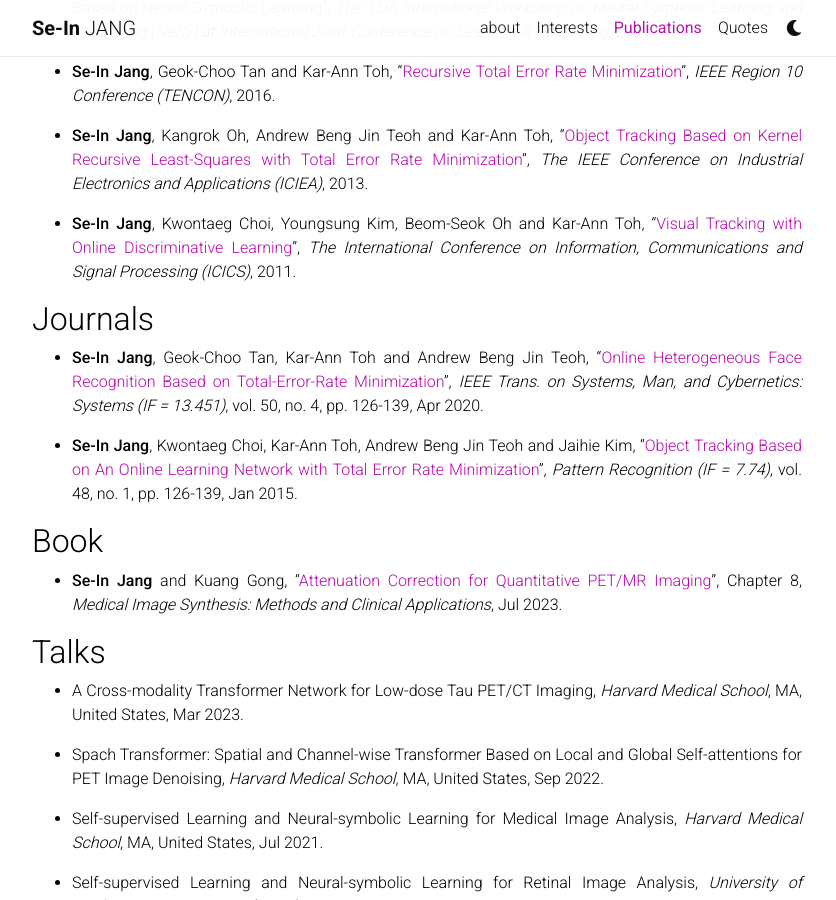
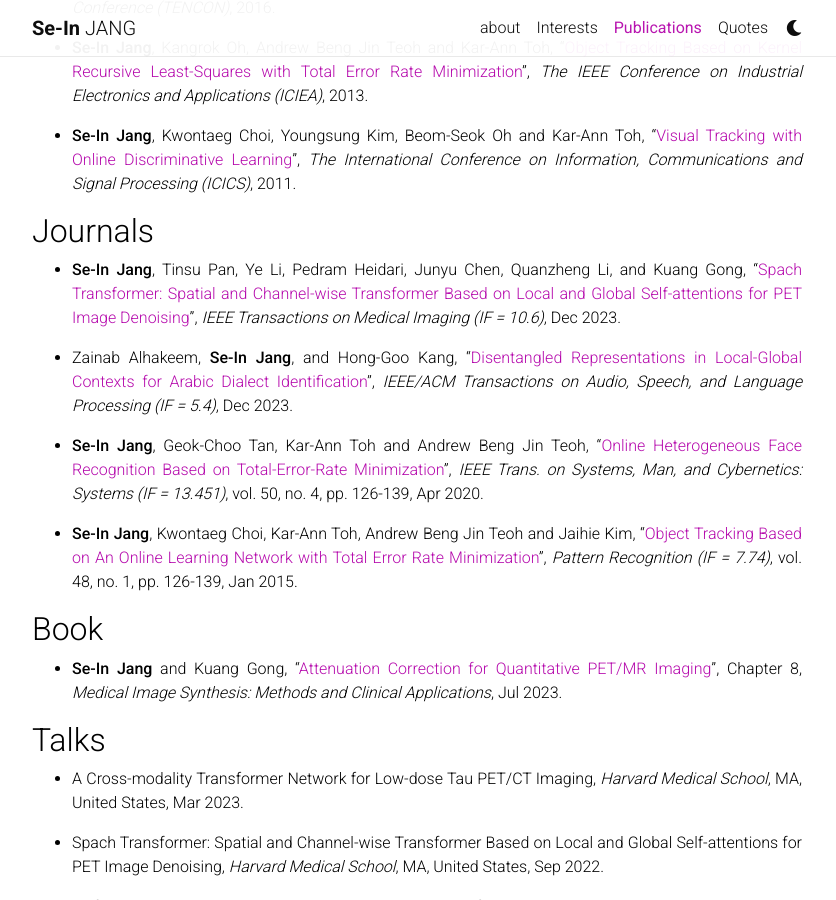
Before and after one commit to sijang/sijang.github.io, a Jekyll site: the page built from _pages/publications.md, in a window 1280 px wide and 900 px high, scrolled down 1118 px. Shown: the whole window, without its empty margins (223-1059 px from the left). Built offline with Jekyll 4.4.1, drawn with Linux system fonts in a browser that asks for light colours; nearby versions of some CDN libraries; a style sheet for code colours, icons or effects is not loaded; some of the changed text lies outside the part shown.

Commit message:
Update publications.md

```diff
--- a/_pages/publications.md
+++ b/_pages/publications.md
@@ -10,9 +10,6 @@ nav: true
 
 ## Works in Progress
 - **Se-In Jang**, Cristina Lois, John Alex Becker, Emma Thibault, Julie C. Price, Keith A. Johnson, Georges El Fakhri, and Kuang Gong, "A Cross-modality Transformer Network for Low-dose Tau PET/CT Imaging", TBD, 2023.
-{: style="text-align: justify"}
-
-- **Se-In Jang**, Tinsu Pan, Ye Li, Pedram Heidari, Junyu Chen, Quanzheng Li, and Kuang Gong, "[Spach Transformer: Spatial and Channel-wise Transformer Based on Local and Global Self-attentions for PET Image Denoising](https://arxiv.org/abs/2209.03300){:target="_blank"}", TBD, 2022.
 {: style="text-align: justify"}
 
 - **Se-In Jang**, "[Deterministic Online Classification: Non-iteratively Reweighted Recursive Least-Squares for Binary Class Rebalancing](https://arxiv.org/abs/2301.09230){:target="_blank"}", 2023.
@@ -58,6 +55,12 @@ nav: true
 
 
 ## Journals
+- **Se-In Jang**, Tinsu Pan, Ye Li, Pedram Heidari, Junyu Chen, Quanzheng Li, and Kuang Gong, "[Spach Transformer: Spatial and Channel-wise Transformer Based on Local and Global Self-attentions for PET Image Denoising](https://arxiv.org/abs/2209.03300){:target="_blank"}", *IEEE Transactions on Medical Imaging (IF = 10.6)*, Dec 2023.
+{: style="text-align: justify"}
+
+- Zainab Alhakeem, **Se-In Jang**, and Hong-Goo Kang, "[Disentangled Representations in Local-Global Contexts for Arabic Dialect Identification](https://TBD){:target="_blank"}", *IEEE/ACM Transactions on Audio, Speech, and Language Processing (IF = 5.4)*, Dec 2023.
+{: style="text-align: justify"}
+
 - **Se-In Jang**, Geok-Choo Tan, Kar-Ann Toh and Andrew Beng Jin Teoh, "[Online Heterogeneous Face Recognition Based on Total-Error-Rate Minimization](https://doi.org/10.1109/TSMC.2017.2724761){:target="_blank"}", *IEEE Trans. on Systems, Man, and Cybernetics: Systems (IF = 13.451)*, vol. 50, no. 4, pp. 126-139, Apr 2020.
 {: style="text-align: justify"}
 
```
